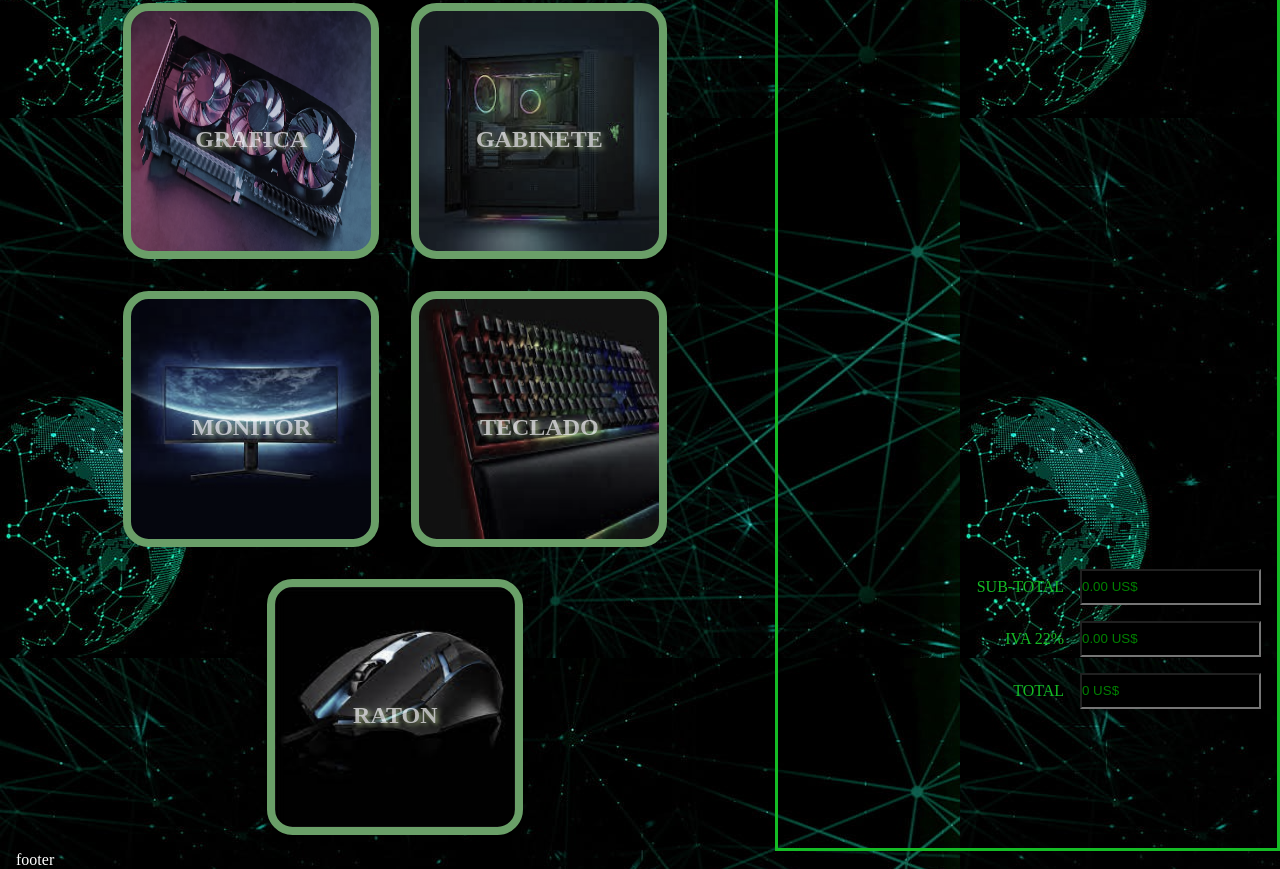
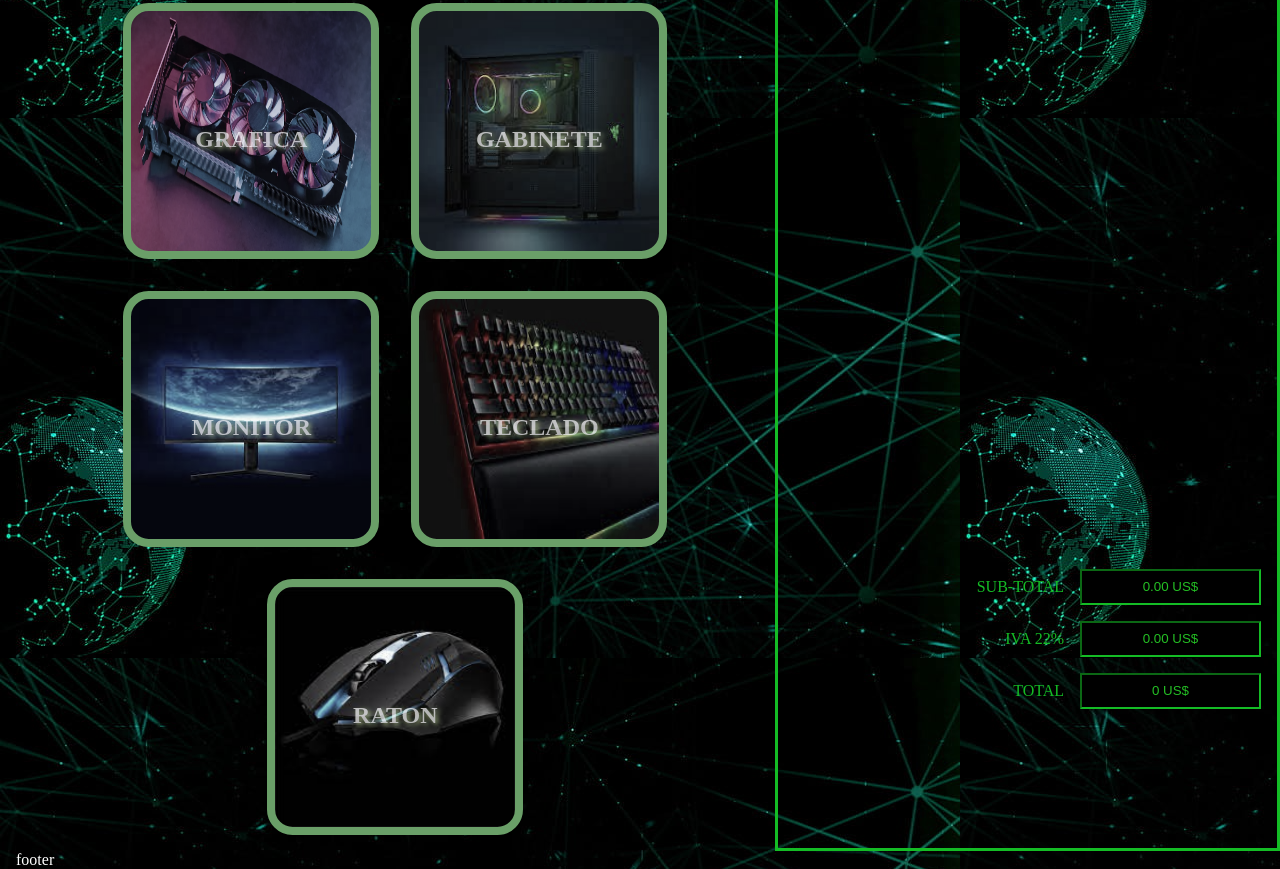
Before and after one commit to pablocossio334/pccomputer, a website: page index.html in a window 1280 px wide. Shown: the part 962-1831 px from the top of the page. Drawn offline with Linux system fonts and the light colour scheme.

Commit message:
listo Entregar?

```diff
--- a/sass/estilos.scss
+++ b/sass/estilos.scss
@@ -383,7 +383,9 @@ main {
                 }
 
                 input {
-                    color: green;
+                    border-color: #14bc25;
+                    color: rgb(36, 190, 36);
+                    text-align: center;
                     background-color: black;
                     margin-right: 1rem;
                     height: 2rem;
```
Also changed, not shown: css/estilos.css, 1 other file.
